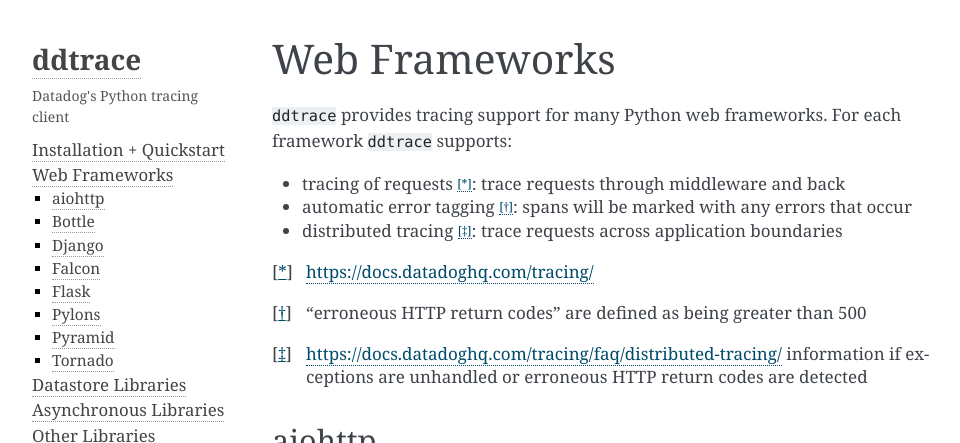
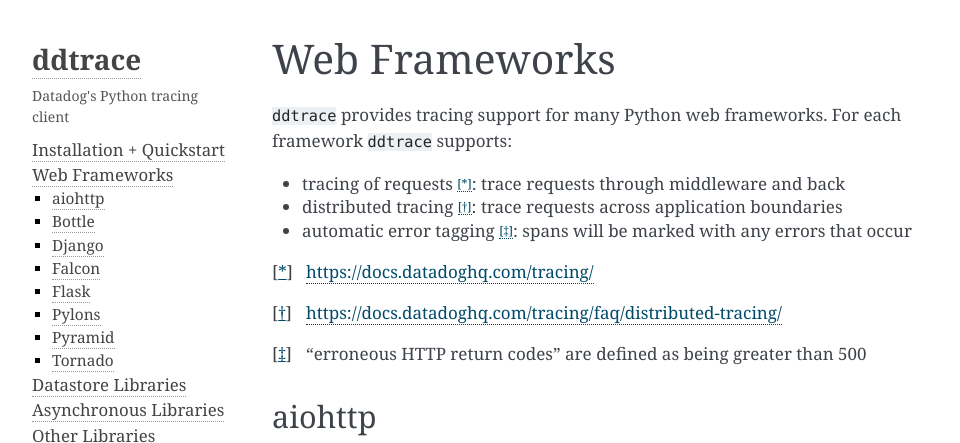
Before and after one commit to korniltsev-grafanista/pyroscope-python, a Sphinx documentation site: the page built from docs/web_integrations.rst, in a window 1280 px wide and 900 px high, cut to the strip 0-443 px from the top of the window. Shown: the whole strip, without its empty margins (148-1108 px from the left). Built offline with Sphinx 7.4.7, drawn with Linux system fonts in a browser that asks for light colours; pages that are not in the unit, such as notebooks, are missing from menus.

Commit message:
[docs] fix typo in docs for webframeworks (#553)
Upstream-Commit: a74919145dbe5340296c168af7ee60f8c62a73f2

```diff
--- a/docs/web_integrations.rst
+++ b/docs/web_integrations.rst
@@ -5,13 +5,12 @@
 framework ``ddtrace`` supports:
 
 - tracing of requests [*]_: trace requests through middleware and back
+- distributed tracing [*]_: trace requests across application boundaries
 - automatic error tagging [*]_: spans will be marked with any errors that occur
-- distributed tracing [*]_: trace requests across application boundaries
 
 .. [*] https://docs.datadoghq.com/tracing/
+.. [*] https://docs.datadoghq.com/tracing/faq/distributed-tracing/
 .. [*] "erroneous HTTP return codes" are defined as being greater than 500
-.. [*] https://docs.datadoghq.com/tracing/faq/distributed-tracing/
-  information if exceptions are unhandled or erroneous HTTP return codes are detected
 
 .. _aiohttp:
 
```
